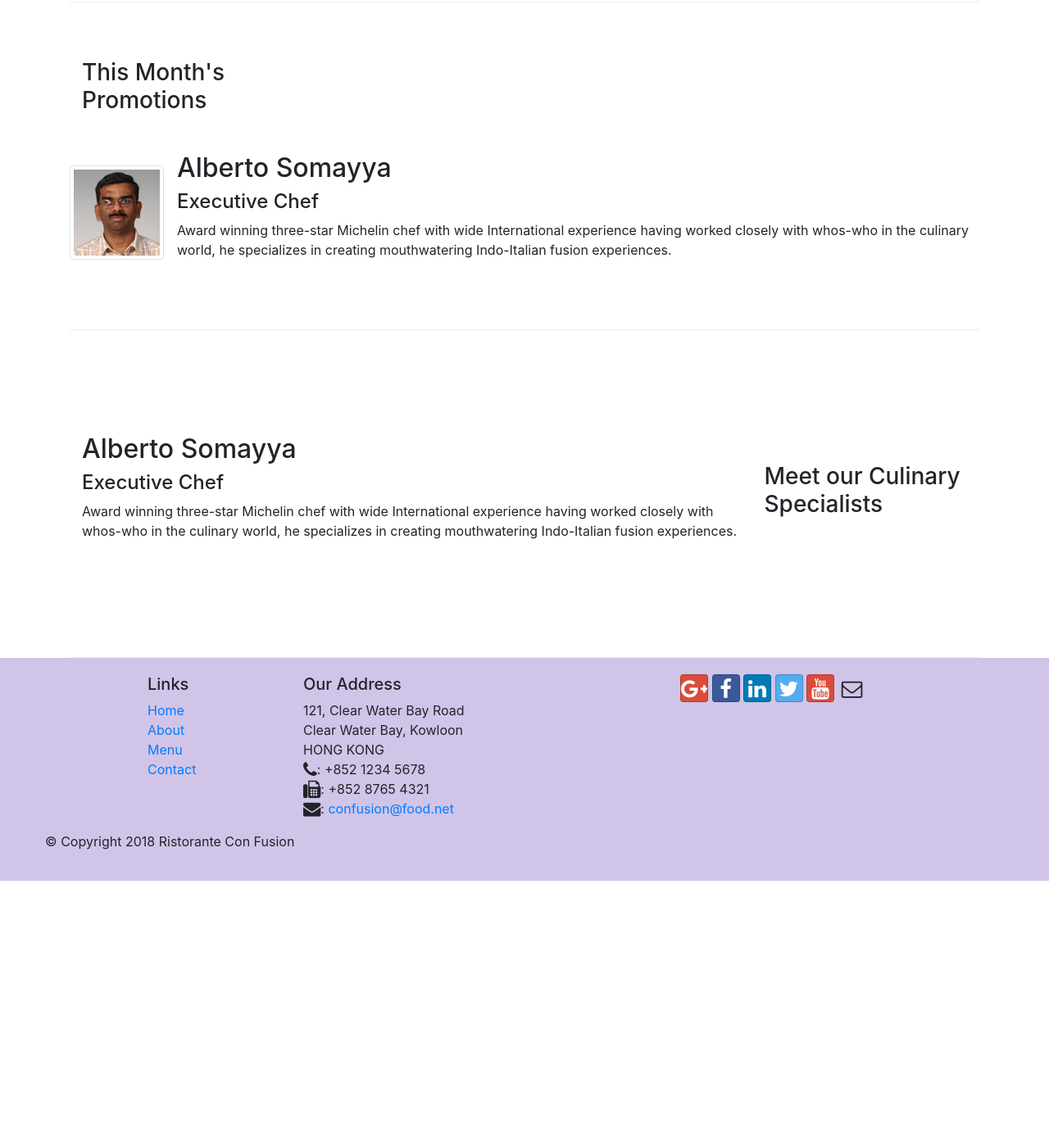
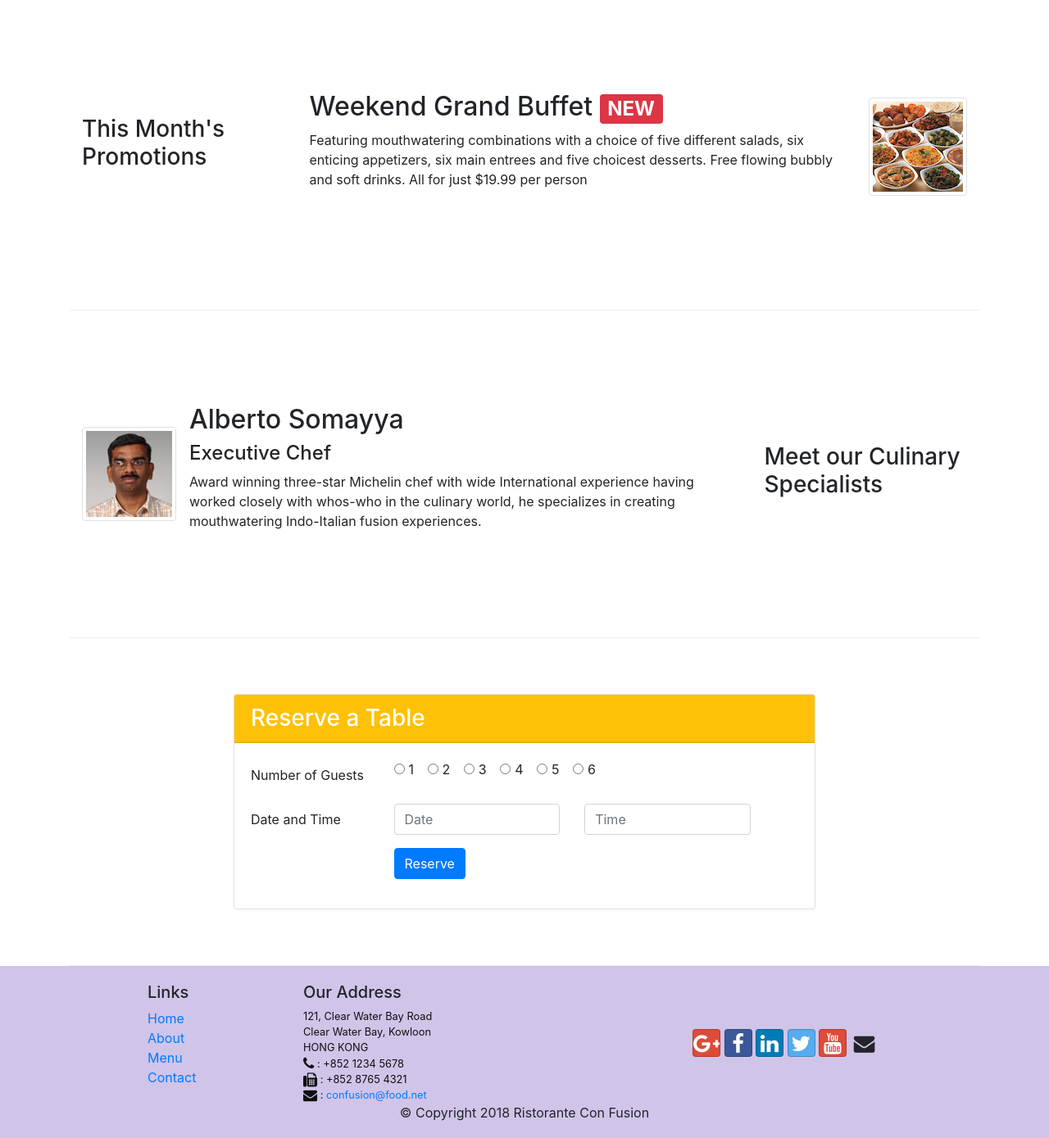
Before and after one commit to EkanshMangal/BootStrap-Learn, a website: page index.html in a window 1280 px wide. Shown: the part 705-2094 px from the top of the page at 82% size. Before the commit the page ends 1780 px from the top, so only its background shows below. Drawn offline with nearby package versions, Linux system fonts and the light colour scheme.

Commit message:
Assignment 2 added

```diff
--- a/index.html
+++ b/index.html
@@ -1,21 +1,21 @@
+
 <!DOCTYPE html>
 <html lang="en">
 
 <head>
-  <!-- Required meta tags always come first -->
     <meta charset="utf-8">
     <meta name="viewport" content="width=device-width, initial-scale=1, shrink-to-fit=no">
     <meta http-equiv="x-ua-compatible" content="ie=edge">
 
-    <!-- Bootstrap CSS -->
     <link rel="stylesheet" href="node_modules/bootstrap/dist/css/bootstrap.min.css">
     <link rel="stylesheet" href="node_modules/font-awesome/css/font-awesome.min.css">
     <link rel="stylesheet" href="node_modules/bootstrap-social/bootstrap-social.css">
-    <link rel="stylesheet" href="css/styles.css"
+    <link rel="stylesheet" href="css/styles.css">
     <title>Ristorante Con Fusion</title>
 </head>
 
 <body>
+    <!-- fixed-top fixes the nav bar on top -->
     <nav class="navbar navbar-dark navbar-expand-sm fixed-top">
         <div class="container">
             <button class="navbar-toggler" type="button" data-toggle="collapse" data-target="#Navbar">
@@ -23,15 +23,13 @@
             </button>
             <a class="navbar-brand mr-auto" href="#"><img src="img/logo.png" height="30" width="41"></a>
             <div class="collapse navbar-collapse" id="Navbar">
+                <!--mr-auto (auto margin right) pushes the items to the left as much as possible-->
                 <ul class="navbar-nav mr-auto">
-                    <li class="nav-item active"><a class="nav-link" href="./index.html"><span class="fa fa-home "></span> Home</a></li>
-                    <li class="nav-item "><a class="nav-link" href="./aboutus.html"><span class="fa fa-info "></span> About</a></li>
-                    <li class="nav-item"><a class="nav-link" href="#"><span class="fa fa-list "></span> Menu</a></li>
-                    <li class="nav-item"><a class="nav-link" href="./contactus.html"><span class="fa fa-address-card "></span> Contact</a></li>
+                    <li class="nav-item active"><a class="nav-link" href="#"><span class="fa fa-home fa-lg"></span> Home</a></li>
+                    <li class="nav-item"><a class="nav-link" href="./aboutus.html"><span class="fa fa-info fa-lg"></span> About</a></li>
+                    <li class="nav-item"><a class="nav-link" href="#"><span class="fa fa-list fa-lg"></span> Menu</a></li>
+                    <li class="nav-item"><a class="nav-link" href="./contactus.html"><span class="fa fa-address-card fa-lg"></span> Contact</a></li>
                 </ul>
-                <span class="navbar-text">
-                    <a id="loginButton"><span class="fa fa-sign-in"></span> Login</a>
-                </span>
             </div>
         </div>
     </nav>
@@ -42,8 +40,11 @@
                     <h1>Ristorante con Fusion</h1>
                     <p>We take inspiration from the World's best cuisines, and create a unique fusion experience. Our lipsmacking creations will tickle your culinary senses!</p>
                 </div>
-                <div class="col-12 col-sm align-self-center">
+                <div class="col-12 col-sm-3 align-self-center">
                     <img src="img/logo.png" class="img-fluid">
+                </div>
+                <div class="col-12 col-sm-3 align-self-center">
+                    <a href="#tableReservation" role="button" class="btn btn-sm btn-warning btn-block">Reserve Table</a>
                 </div>
             </div>
         </div>
@@ -51,50 +52,106 @@
 
     <div class="container">
         <div class="row row-content align-items-center">
-            <div class="col-12 col-sm-4 order-sm-last col-md-3 ">
+            <div class="col-8 col-sm-4 order-sm-last col-md-3">
                 <h3>Our Lipsmacking Culinary Creations</h3>
             </div>
+            <div class="col col-sm order-sm-first col-md">
                 <div class="media">
-                <img class="d-flex mr-3 img-thumbnail align-self-center"
-                        src="img/uthappizza.png" alt="Uthappizza">
+                    <!-- The d-flex class is used to create a simple flexbox container & margin right 3 to the next element -->
+                    <img class="d-flex mr-3 img-thumbnail align-self-center" src="img/uthappizza.png" alt="uthappizza">
                     <div class="media-body">
-                    <h2 class="mt-0">Uthappizza <span class="badge badge-danger">HOT</span> <span class="badge badge-pill badge-secondary">$4.99</span></h2>
-                    <p class="d-none d-sm-block">A unique combination of Indian Uthappam (pancake) and
-                        Italian pizza, topped with Cerignola olives, ripe vine
-                        cherry tomatoes, Vidalia onion, Guntur chillies and
-                        Buffalo Paneer.</p>
+                        <h2 class="mt-0">Uthappizza <span class="badge badge-danger">HOT</span> <span class="badge badge-pill badge-secondary">$4,99</span></h2>
+                        <!--Hide by d-none in extra small size -->
+                        <p class="d-none d-sm-block">A unique combination of Indian Uthappam (pancake) and Italian pizza, topped with Cerignola olives, ripe vine cherry tomatoes, Vidalia onion, Guntur chillies and Buffalo Paneer.</p>
                     </div>
-            </div>
-        </div>
-
-
-        <div class="row row-content align-items-center">
-            <div class="col-12 col-sm-4 col-md-3">
-                <h3>This Month's Promotions</h3>
-            </div>
-            <div class="media">
-                <img class="d-flex mr-3 img-thumbnail align-self-center"
-                        src="img/alberto.png" alt="Alberto Somayya">
-                <div class="media-body">
-                    <h2 class="mt-0">Alberto Somayya</h2>
-                    <h4>Executive Chef</h4>
-                    <p class="d-none d-sm-block">Award winning three-star Michelin chef with wide
-                        International experience having worked closely with
-                        whos-who in the culinary world, he specializes in
-                        creating mouthwatering Indo-Italian fusion experiences.
-                        </p>
                 </div>
             </div>
         </div>
 
         <div class="row row-content align-items-center">
-            <div class="col-12 col-sm-4 order-sm-last col-md-3">
+            <div class="col-8 col-sm-4 col-md-3">
+                <h3>This Month's Promotions</h3>
+            </div>
+            <div class="col col-sm col-md">
+                <div class="media">
+                    <div class="media-body">
+                        <h2 class="mt-0">Weekend Grand Buffet <span class="badge badge-danger">NEW</span></h2>
+                        <p class="d-none d-sm-block">Featuring mouthwatering combinations with a choice of five different salads, six enticing appetizers, six main entrees and five choicest desserts. Free flowing bubbly and soft drinks. All for just $19.99 per person </p>
+                    </div>
+                    <img class="d-flex ml-3 img-thumbnail align-self-center" src="img/buffet.png" alt="buffet">
+                </div>
+            </div>
+        </div>
+
+        <div class="row row-content align-items-center">
+            <div class="col-8 col-sm-4 order-sm-last col-md-3">
                 <h3>Meet our Culinary Specialists</h3>
             </div>
             <div class="col col-sm order-sm-first col-md">
-                <h2>Alberto Somayya</h2>
+                <div class="media">
+                    <img class="d-flex mr-3 img-thumbnail align-self-center" src="img/alberto.png" alt="alberto">
+                    <div class="media-body">
+                        <h2 class="mt-0">Alberto Somayya</h2>
                         <h4>Executive Chef</h4>
-                <p>Award winning three-star Michelin chef with wide International experience having worked closely with whos-who in the culinary world, he specializes in creating mouthwatering Indo-Italian fusion experiences. </p>
+                        <p class="d-none d-sm-block">Award winning three-star Michelin chef with wide International experience having worked closely with whos-who in the culinary world, he specializes in creating mouthwatering Indo-Italian fusion experiences. </p>
+                    </div>
+                </div>
+            </div>
+        </div>
+
+        <!-- Do not forget to use anchor later! -->
+        <div id="tableReservation" class="row row-content align-items-center justify-content-center">
+            <div class="col-12 col-sm-8">
+                <div class="card">
+                    <h3 class="card-header bg-warning text-white mr-0">Reserve a Table</h3>
+                    <div class="card-body">
+                        <form>
+                            <div class="form-group row">
+                                <label for="numberGuests" class="col-md-3 col-form-label">Number of Guests</label>
+                                <div class="col-md-8">
+                                    <div class="form-check form-check-inline">
+                                        <input class="form-check-input" type="radio" id="one" name="numberGuests" value="0">
+                                        <label class="form-check-label" for="one">1</label>
+                                    </div>
+                                    <div class="form-check form-check-inline">
+                                        <input class="form-check-input" type="radio" id="two" name="numberGuests" value="0">
+                                        <label class="form-check-label" for="two">2</label>
+                                    </div>
+                                    <div class="form-check form-check-inline">
+                                        <input class="form-check-input" type="radio" id="three" name="numberGuests" value="0">
+                                        <label class="form-check-label" for="three">3</label>
+                                    </div>
+                                    <div class="form-check form-check-inline">
+                                        <input class="form-check-input" type="radio" id="four" name="numberGuests" value="0">
+                                        <label class="form-check-label" for="four">4</label>
+                                    </div>
+                                    <div class="form-check form-check-inline">
+                                        <input class="form-check-input" type="radio" id="five" name="numberGuests" value="0">
+                                        <label class="form-check-label" for="five">5</label>
+                                    </div>
+                                    <div class="form-check form-check-inline">
+                                        <input class="form-check-input" type="radio" id="six" name="numberGuests" value="0">
+                                        <label class="form-check-label" for="six">6</label>
+                                    </div>
+                                </div>
+                            </div>
+                            <div class="form-group row">
+                                <label for="time" class="col-md-3 col-form-label">Date and Time</label>
+                                <div class="col-md-4">
+                                    <input type="text" class="form-control" id="date" name="date" placeholder="Date">
+                                </div>
+                                <div class="col-md-4">
+                                    <input type="text" class="form-control" id="time" name="time" placeholder="Time">
+                                </div>
+                            </div>
+                            <div class="form-group row">
+                                <div class="offset-md-3 col-md-10">
+                                    <button type="submit" class="btn btn-primary">Reserve</button>
+                                </div>
+                            </div>
+                        </form>
+                    </div>
+                </div>
             </div>
         </div>
     </div>
@@ -105,46 +162,47 @@
                 <div class="col-4 offset-1 col-sm-2">
                     <h5>Links</h5>
                     <ul class="list-unstyled">
-                        <li><a href="./index.html">Home</a></li>
+                        <li><a href="#">Home</a></li>
                         <li><a href="./aboutus.html">About</a></li>
                         <li><a href="#">Menu</a></li>
-                        <li><a href="#">Contact</a></li>
+                        <li><a href="./contactus.html">Contact</a></li>
                     </ul>
                 </div>
                 <div class="col-7 col-sm-5">
                     <h5>Our Address</h5>
-                    <address>
+                    <address class="address">
 		              121, Clear Water Bay Road<br>
 		              Clear Water Bay, Kowloon<br>
 		              HONG KONG<br>
-                  <i class="fa fa-phone fa-lg"></i>: +852 1234 5678<br>
-                  <i class="fa fa-fax fa-lg"></i>: +852 8765 4321<br>
-                  <i class="fa fa-envelope fa-lg"></i>: <a href="mailto:confusion@food.net">confusion@food.net</a>
+		              <i class="fa fa-phone fa-lg"></i> : +852 1234 5678<br>
+		              <i class="fa fa-fax fa-lg"></i> : +852 8765 4321<br>
+		              <i class="fa fa-envelope fa-lg"></i> : <a href="mailto:confusion@food.net">confusion@food.net</a>
 		           </address>
                 </div>
-                <div class"col-12 col-sm-4 align-self-center">
-                  <div class="text-center">
-                    <a class="btn btn-social-icon btn-google" href="http://google.com/+"><i class="fa fa-google-plus"></i></a>
-                    <a class="btn btn-social-icon btn-facebook" href="http://www.facebook.com/profile.php?id="><i class="fa fa-facebook"></i></a>
-                    <a class="btn btn-social-icon btn-linkedin" href="http://www.linkedin.com/in/"><i class="fa fa-linkedin"></i></a>
-                    <a class="btn btn-social-icon btn-twitter" href="http://twitter.com/"><i class="fa fa-twitter"></i></a>
-                    <a class="btn btn-social-icon btn-google" href="http://youtube.com/"><i class="fa fa-youtube"></i></a>
-                    <a class="btn btn-social-icon" href="mailto:"><i class="fa fa-envelope-o"></i></a>
+
+                <div class="col-12 col-sm-4 align-self-center">
+                    <div>
+                        <a class="btn btn-social-icon btn-google" href="http://google.com/+"><i class="fa fa-google-plus fa-lg"></i></a>
+                        <a class="btn btn-social-icon btn-facebook" href="http://www.facebook.com/profile.php?id="><i class="fa fa-facebook fa-lg"></i></a>
+                        <a class="btn btn-social-icon btn-linkedin" href="http://www.linkedin.com/in/"><i class="fa fa-linkedin fa-lg"></i></a>
+                        <a class="btn btn-social-icon btn-twitter" href="http://twitter.com/"><i class="fa fa-twitter fa-lg"></i></a>
+                        <a class="btn btn-social-icon btn-google" href="http://youtube.com/"><i class="fa fa-youtube fa-lg"></i></a>
+                        <a class="btn btn-social-icon" href="mailto:"><i class="fa fa-envelope fa-lg"></i></a>
+                    </div>
                 </div>
            </div>
            <div class="row justify-content-center">
-                <div class="class-auto">
+                <div class="col-auto">
                     <p>© Copyright 2018 Ristorante Con Fusion</p>
                 </div>
            </div>
         </div>
     </footer>
-        <!-- jQuery first, then Popper.js, then Bootstrap JS. -->
+
     <script src="node_modules/jquery/dist/jquery.slim.min.js"></script>
     <script src="node_modules/popper.js/dist/umd/popper.min.js"></script>
     <script src="node_modules/bootstrap/dist/js/bootstrap.min.js"></script>
 
-
 </body>
 
 </html>
```
Lines whose indentation alone changed are shown as unchanged.
